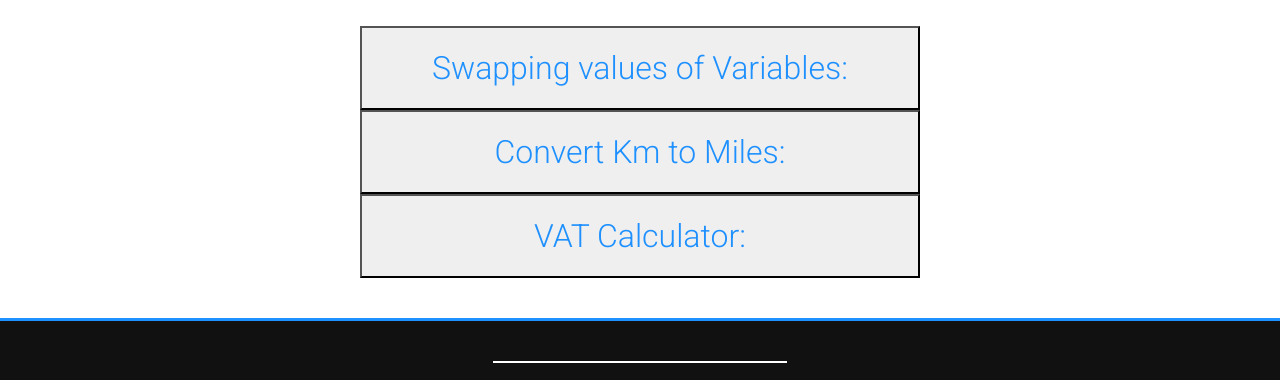
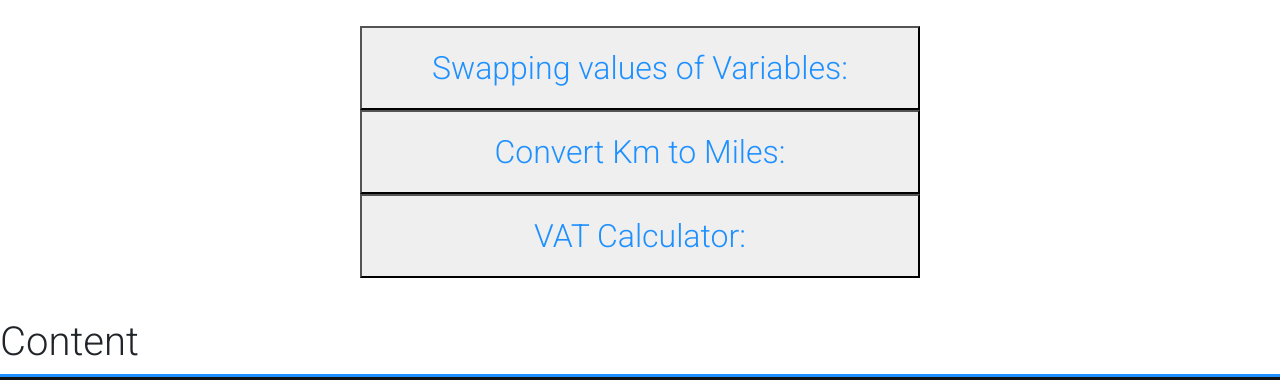
Before and after one commit to DuaneScheepersWebDeveloper/CodeSpace-Interactive-Web-Apps, a plain HTML site: page Javascript Debugging/index.html in a window 1280 px wide. Shown: the part 74-454 px from the top of the page. Drawn offline with nearby package versions, Linux system fonts and the light colour scheme.

Commit message:
testing
testing

```diff
--- a/Javascript Debugging/index.html
+++ b/Javascript Debugging/index.html
@@ -91,7 +91,7 @@
 					<button>VAT Calculator:</button>
 				</a>
 			</div>
-
+			<h1>Content</h1>
 			<!-- --------------------------------------------------------------------------------------------------- -->
 			<!-- --------------------------------------------------------------------------------------------------- -->
 		</div>
```
